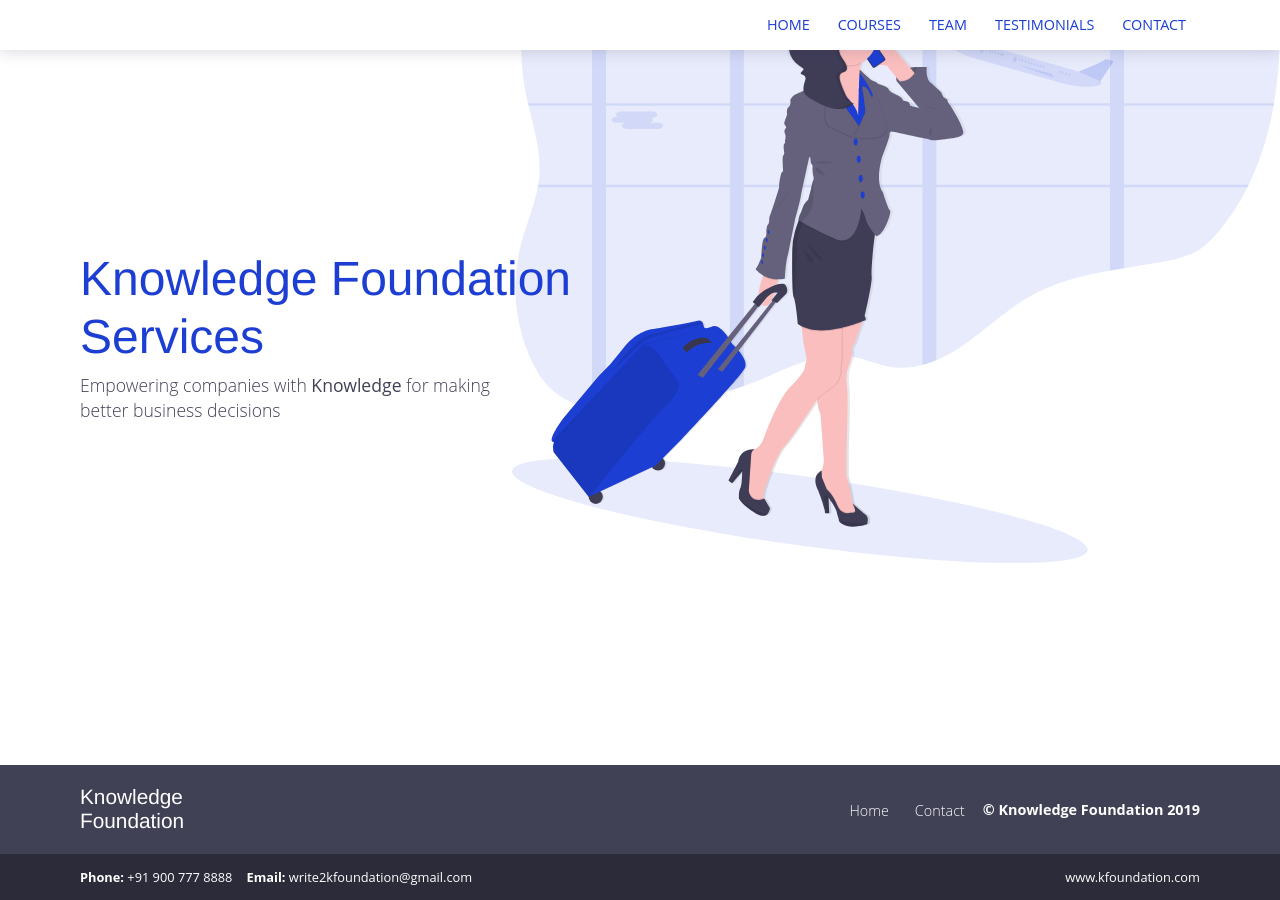
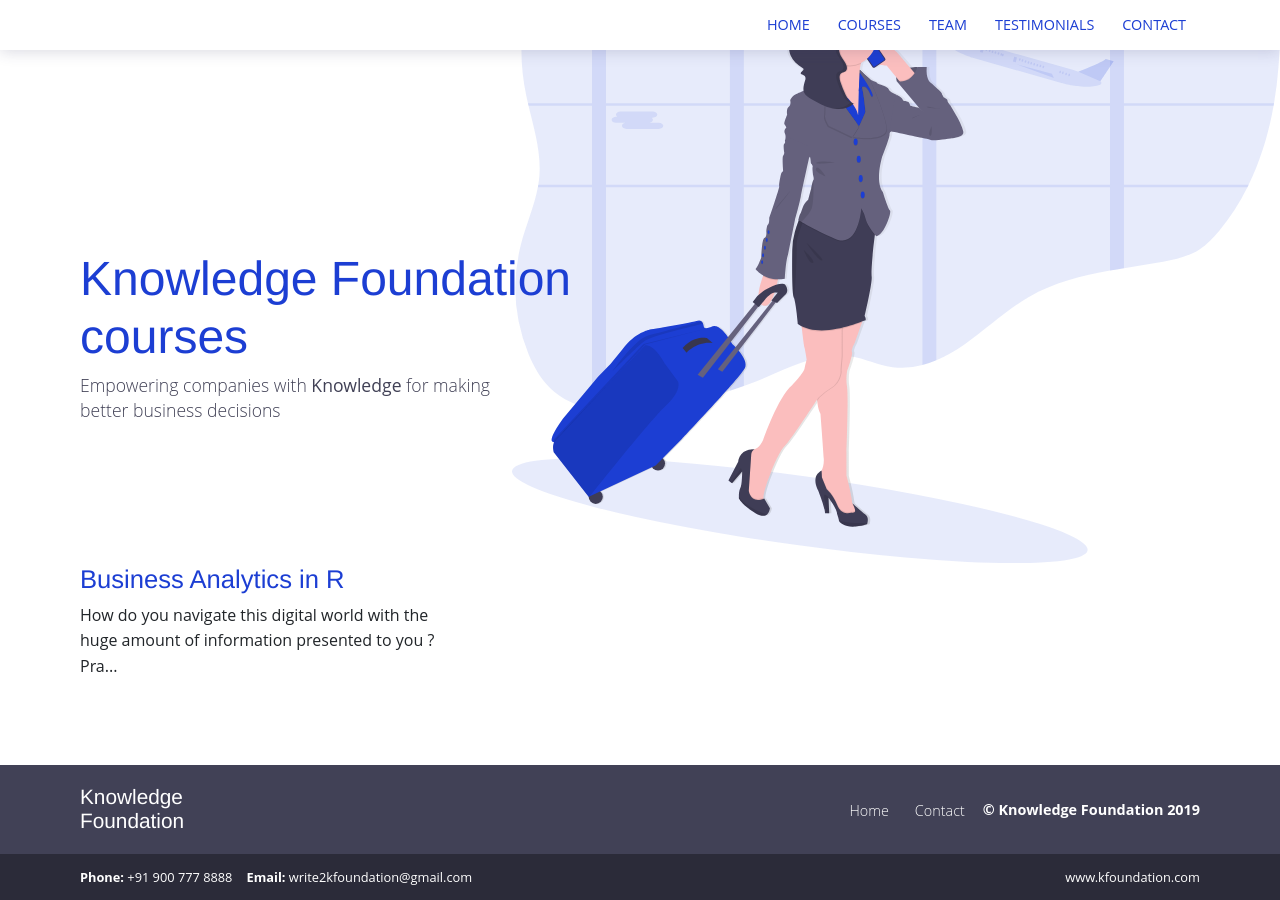
Before and after one commit to knowledgefoundation/knowledgefoundation.github.io, a Jekyll site: the page built from courses.html, in a window 1280 px wide. Built offline with Jekyll 4.4.1, drawn with Linux system fonts in a browser that asks for light colours.

Commit message:
Initial Commit

```diff
--- a/_courses/business-analytics.md
+++ b/_courses/business-analytics.md
@@ -1,5 +1,5 @@
 ---
-title: 'Business Analytics'
+title: 'Business Analytics in R'
 image: '/services/noun_591323.png'
 ---
 
--- a/services.html
+++ b/courses.html
@@ -1,5 +1,5 @@
 ---
-title: Services
+title: Courses
 layout: default
 bodyClass: page-services-list
 ---
@@ -8,7 +8,7 @@ bodyClass: page-services-list
   <div class="container">
     <div class="row">
       <div class="col-12">
-        <h1>Knowledge Foundation Services</h1>
+        <h1>Knowledge Foundation courses</h1>
         <p>
           Empowering companies with <b>Knowledge</b> for making better business decisions
         </p>
@@ -21,14 +21,14 @@ bodyClass: page-services-list
 
 <div class="container pb-6">
   <div class="row">
-    {% for service in site.services %}
+    {% for course in site.courses %}
     <div class="col-12 col-md-4 mb-1">
       <div class="service service-summary">
         <div class="service-content">
           <h2 class="service-title">
-            <a href="{{site.baseurl}}{{ service.url }}">{{ service.title }}</a>
+            <a href="{{site.baseurl}}{{ course.url }}">{{ course.title }}</a>
           </h2>
-          {{ service.content | markdownify | strip_html | truncate: 100 }}
+          {{ course.content | markdownify | strip_html | truncate: 100 }}
         </div>
       </div>
     </div>
--- a/index.html
+++ b/index.html
@@ -30,9 +30,9 @@ bodyClass: page-home
 <div class="container pt-8 pt-md-10">
   <div class="row justify-content-start">
     <div class="col-12">
-      <h2 class="title-3 text-dark mb-3">Our Services</h2>
+      <h2 class="title-3 text-dark mb-3">Our Courses</h2>
     </div>
-    {% for service in site.services %}
+    {% for service in site.courses %}
     <div class="col-12 col-md-4 mb-1">
       <div class="service service-summary">
         <div class="service-content">
@@ -45,7 +45,7 @@ bodyClass: page-home
     </div>
     {% endfor %}
     <div class="col-12 text-center">
-      <a class="button button-primary mt-2" href="{{site.baseurl}}/services">View All Services</a>
+      <a class="button button-primary mt-2" href="{{site.baseurl}}/courses">View All Courses</a>
     </div>
   </div>
 </div>
```
Also changed, not shown: team.html (+2 -30 lines).
